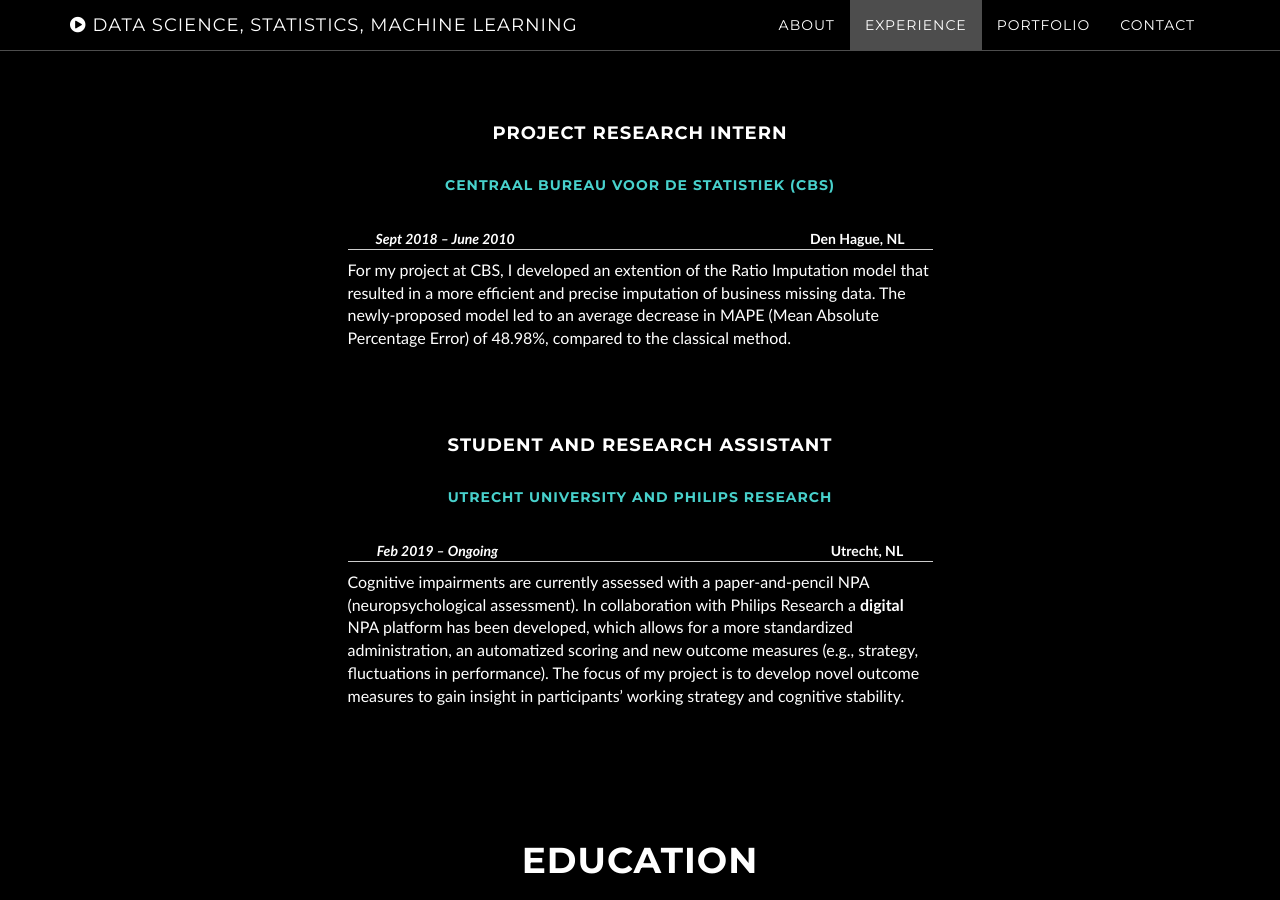
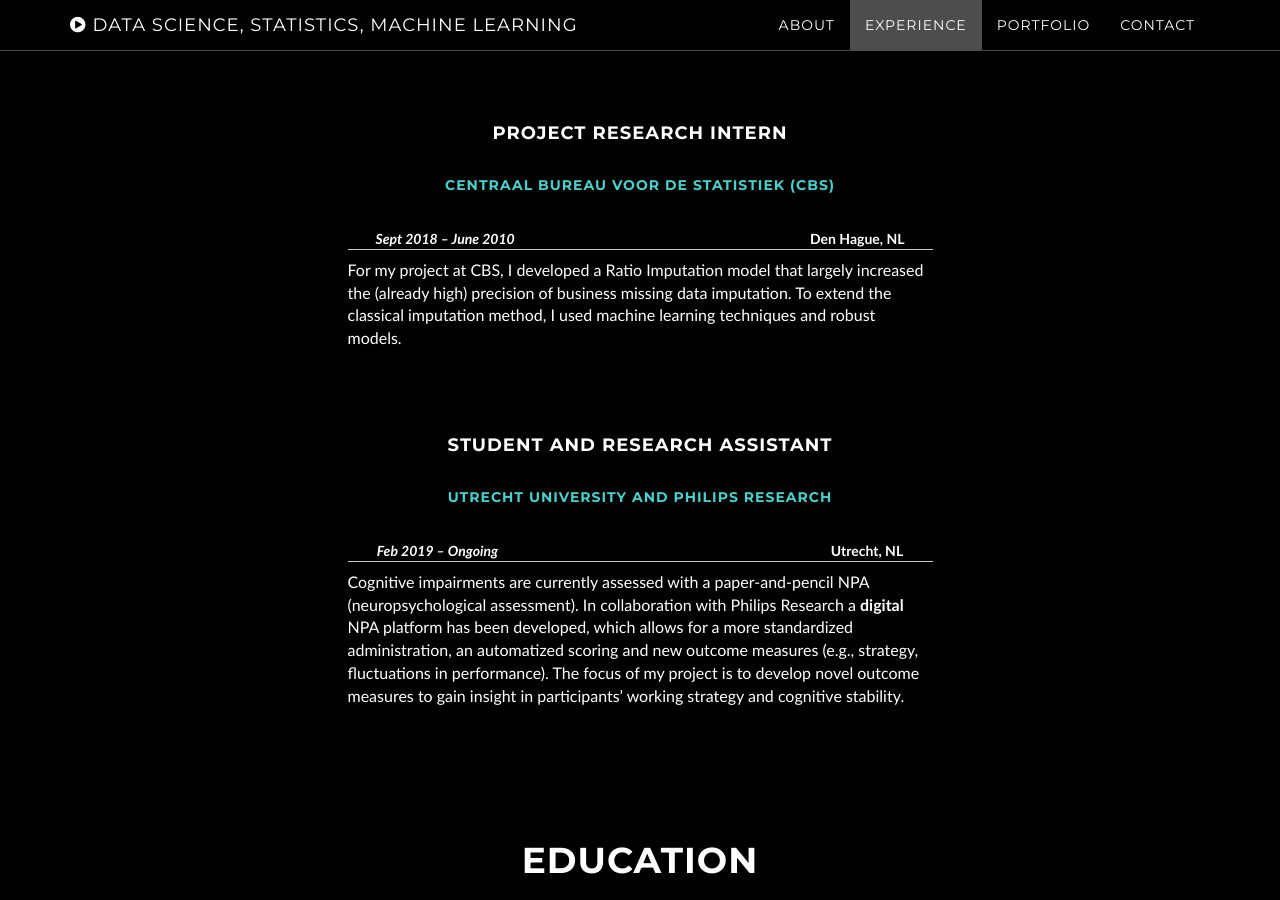
Before and after one commit to AgneseG/AgneseG.github.io, a Jekyll site: the page built from index.html, in a window 1280 px wide and 900 px high, scrolled down 2556 px. Built offline with Jekyll 4.4.1, drawn with Linux system fonts in a browser that asks for light colours; some web fonts are replaced.

Commit message:
Update experience.html

```diff
--- a/_includes/experience.html
+++ b/_includes/experience.html
@@ -51,7 +51,7 @@
 <h5 style="color:#48D1CC">Centraal Bureau voor de Statistiek (CBS)</h5>
 <strong  style="text-align: left;"><em>Sept 2018 &ndash; June 2010 &nbsp;</em>&nbsp;&nbsp;&nbsp;&nbsp;&nbsp;&nbsp;&nbsp;&nbsp;&nbsp; &nbsp;&nbsp;&nbsp; &nbsp;&nbsp;&nbsp;&nbsp;&nbsp;&nbsp;&nbsp;&nbsp;&nbsp;&nbsp;&nbsp;&nbsp; &nbsp; &nbsp;  &nbsp; &nbsp; &nbsp; &nbsp; &nbsp; &nbsp; &nbsp; &nbsp;&nbsp; &nbsp; &nbsp; &nbsp; &nbsp; &nbsp;&nbsp; &nbsp; &nbsp; &nbsp; &nbsp; &nbsp;  &nbsp; &nbsp; &nbsp; &nbsp; &nbsp; &nbsp; &nbsp; &nbsp; Den Hague, NL</strong>
 <hr/>
-<div style="font-family:Optima;font-size:16px;font-weight:500;text-align: left;">For my project at CBS, I developed an extention of the Ratio Imputation model that resulted in a more efficient and precise imputation of business missing data. The newly-proposed model led to an average decrease in MAPE (Mean Absolute Percentage Error) of 48.98%, compared to the classical method.</div>
+<div style="font-family:Optima;font-size:16px;font-weight:500;text-align: left;">For my project at CBS, I developed a Ratio Imputation model that largely increased the (already high) precision of business missing data imputation. To extend the classical imputation method, I used machine learning techniques and robust models.</div>
 <h5  style="color:black">I</h5>
      </div>
 <br/>
```
